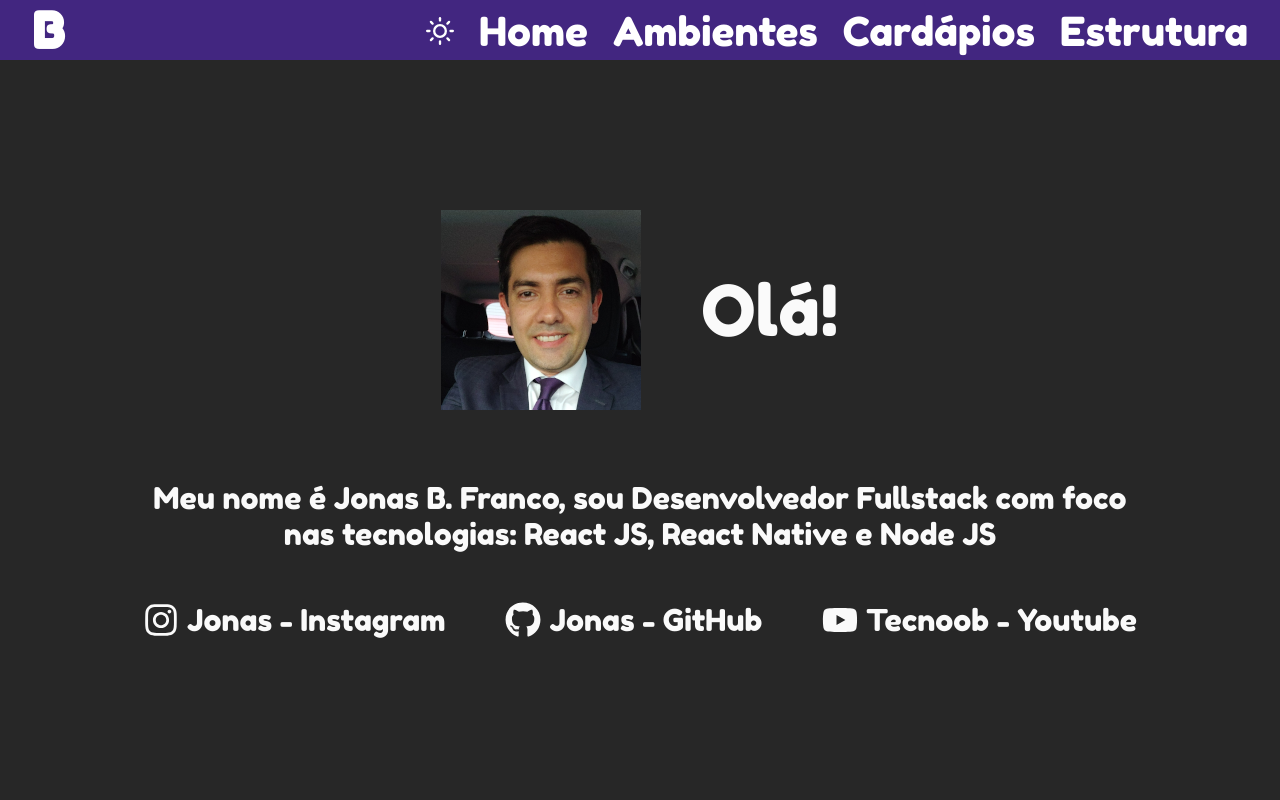
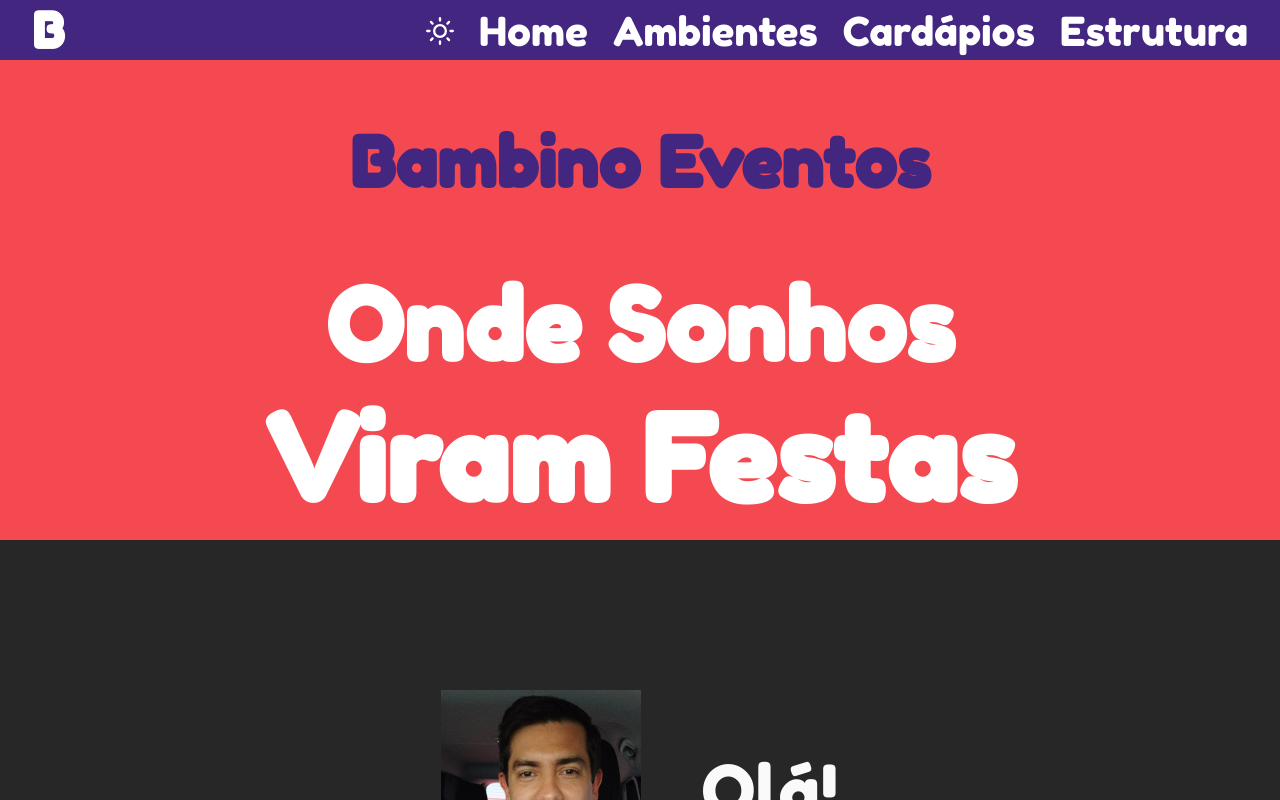
Before and after one commit to jonasbfranco/bambinofestas_typescript, a React (Create React App) app: page / in a window 1280 px wide. Shown: the top 800 px of the page. Built offline with nearby package versions, Linux system fonts and the light colour scheme; a web font is replaced by a local one.

Commit message:
Index div Bambino Festas

```diff
--- a/src/pages/Home/index.tsx
+++ b/src/pages/Home/index.tsx
@@ -2,11 +2,31 @@ import React from 'react';
 import { FaGithub, FaInstagram, FaYoutube } from 'react-icons/fa';
 
 import FotoPerfil from '../../assets/foto_perfil.png';
-import { Container, Hello, Section, SocialMedia } from './styles';
+import {
+  Container,
+  Hello,
+  Section,
+  SocialMedia,
+  ContainerRosa,
+  Bambino,
+  Sonhos,
+  Festas,
+} from './styles';
 
 const Home: React.FC = () => {
   return (
     <Container>
+      <ContainerRosa>
+        <Bambino>
+          <h2>Bambino Eventos</h2>
+        </Bambino>
+        <Sonhos>
+          <h1>Onde sonhos</h1>
+        </Sonhos>
+        <Festas>
+          <h1>viram Festas</h1>
+        </Festas>
+      </ContainerRosa>
       <Hello>
         <img src={FotoPerfil} alt="" />
         <p>Olá!</p>
--- a/src/pages/Home/styles.ts
+++ b/src/pages/Home/styles.ts
@@ -1,10 +1,100 @@
 import styled from 'styled-components';
 
 export const Container = styled.div`
-  width: 80vw;
+  width: 100vw;
   margin: 0 auto;
   @media (max-width: 700px) {
-    width: 90vw;
+    width: 100vw;
+  }
+`;
+
+export const ContainerRosa = styled.div`
+  margin-top: 0;
+  background-color: #f54952;
+  height: 60vh;
+  @media (max-width: 450px) {
+    height: 50vh;
+  }
+`;
+
+export const Bambino = styled.div`
+  display: flex;
+  justify-content: center;
+  align-items: center;
+  h2 {
+    text-align: center;
+    font-size: 70px;
+    text-transform: capitalize !important;
+    padding-top: 60px;
+  }
+  @media (max-width: 450px) {
+    h2 {
+      text-align: center;
+      font-size: 25px;
+      text-transform: capitalize !important;
+      padding-top: 60px;
+    }
+  }
+  @media (max-width: 700px) {
+    h2 {
+      text-align: center;
+      font-size: 45px;
+      text-transform: capitalize !important;
+      padding-top: 60px;
+    }
+  }
+`;
+
+export const Sonhos = styled.div`
+  display: flex;
+  justify-content: center;
+  align-items: center;
+  h1 {
+    text-align: center;
+    font-size: 100px;
+    padding-top: 60px;
+    text-transform: capitalize !important;
+  }
+  @media (max-width: 450px) {
+    h1 {
+      text-align: center;
+      font-size: 40px;
+      padding-top: 60px;
+      text-transform: capitalize !important;
+    }
+  }
+  @media (max-width: 700px) {
+    h1 {
+      text-align: center;
+      font-size: 50px;
+      padding-top: 60px;
+      text-transform: capitalize !important;
+    }
+  }
+`;
+
+export const Festas = styled.div`
+  display: flex;
+  justify-content: center;
+  align-items: center;
+  h1 {
+    text-align: center;
+    font-size: 120px;
+    text-transform: capitalize !important;
+  }
+  @media (max-width: 450px) {
+    h1 {
+      text-align: center;
+      font-size: 20px;
+      text-transform: capitalize !important;
+    }
+  }
+  @media (max-width: 700px) {
+    h1 {
+      text-align: center;
+      font-size: 55px;
+      text-transform: capitalize !important;
+    }
   }
 `;
 
```
